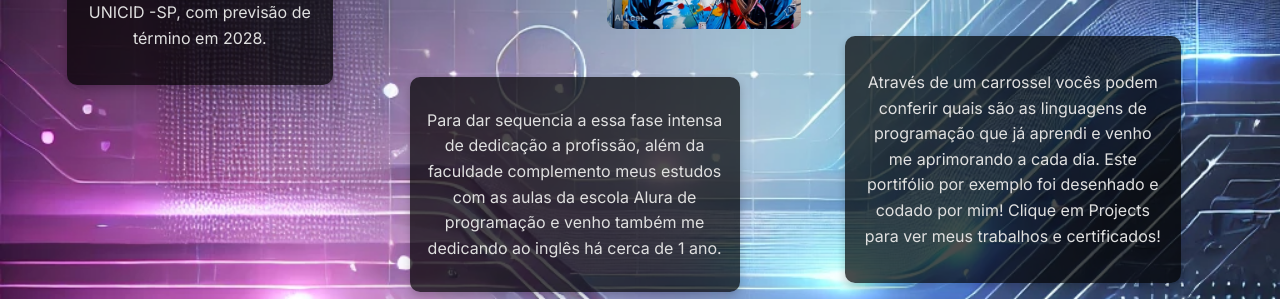
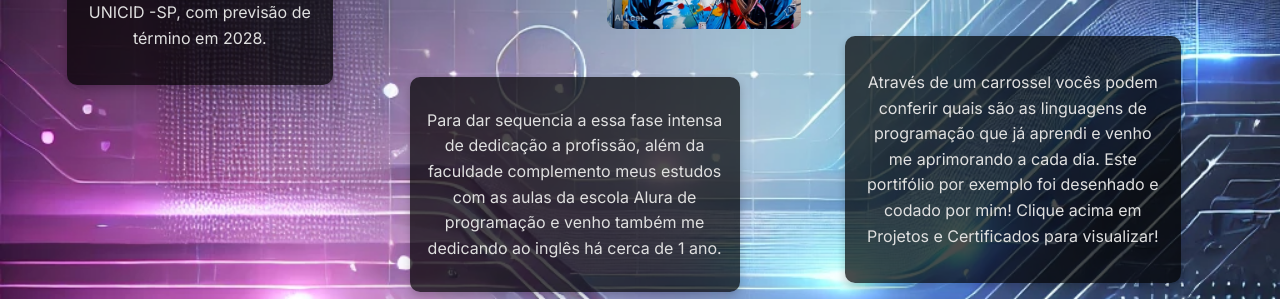
Before and after one commit to naritagodoy/Portif-lio-apresenta-o---Quem-eu-sou.-, a React (Create React App) app: page / in a window 1280 px wide. Shown: the part 331-630 px from the top of the page. Built offline with nearby package versions, Linux system fonts and the light colour scheme.

Commit message:
Update
update descrição da home.

```diff
--- a/src/Componentes/Home/Index.tsx
+++ b/src/Componentes/Home/Index.tsx
@@ -32,7 +32,7 @@ const Home: React.FC = () => {
 
     p1: " Para dar sequencia a essa fase intensa de dedicação a profissão, além da faculdade complemento meus estudos com as aulas da escola Alura de programação e venho também me dedicando ao inglês há cerca de 1 ano.",
 
-    p2: " Através de um carrossel vocês podem conferir quais são as linguagens de programação que já aprendi e venho me aprimorando a cada dia. Este portifólio por exemplo foi desenhado e codado por mim! Clique em Projects para ver meus trabalhos e certificados!",
+    p2: " Através de um carrossel vocês podem conferir quais são as linguagens de programação que já aprendi e venho me aprimorando a cada dia. Este portifólio por exemplo foi desenhado e codado por mim! Clique acima em Projetos e Certificados para visualizar!",
   };
 
   return (
```
